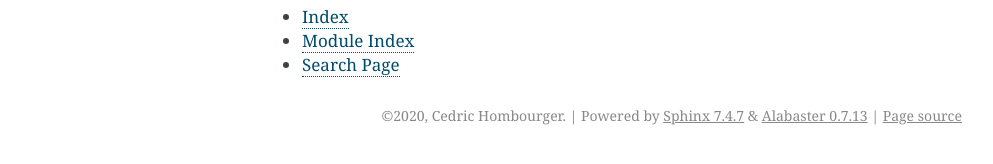
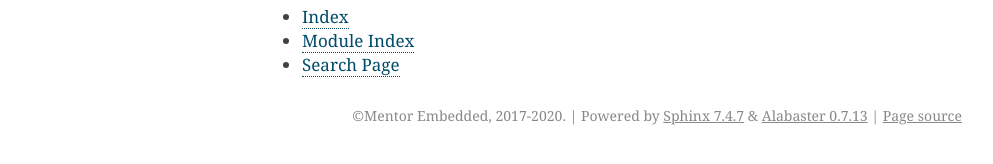
Before and after one commit to siemens/mtda, a Sphinx documentation site: the page built from docs/index.rst, in a window 1280 px wide. Shown: the part 376-540 px from the top of the page, without its empty margins (148-1141 px from the left). Built offline with Sphinx 7.4.7, drawn with Linux system fonts in a browser that asks for light colours; some of the changed lines change nothing that is shown.

Commit message:
docs: update configuration
Signed-off-by: Cedric Hombourger <Cedric_Hombourger@mentor.com>

```diff
--- a/docs/conf.py
+++ b/docs/conf.py
@@ -18,9 +18,17 @@
 # -- Project information -----------------------------------------------------
 
 project = 'MTDA'
-copyright = '2020, Cedric Hombourger'
+copyright = 'Mentor Embedded, 2017-2020'
 author = 'Cedric Hombourger'
 
+# The version info for the project you're documenting, acts as replacement for
+# |version| and |release|, also used in various other places throughout the
+# built documents.
+#
+# The short X.Y version.
+version = mtda.__version__
+# The full version, including alpha/beta/rc tags.
+release = mtda.__version__
 
 # -- General configuration ---------------------------------------------------
 
@@ -38,6 +46,8 @@
 # This pattern also affects html_static_path and html_extra_path.
 exclude_patterns = ['_build', 'Thumbs.db', '.DS_Store']
 
+# The master toctree document.
+master_doc = 'index'
 
 # -- Options for HTML output -------------------------------------------------
 
```
